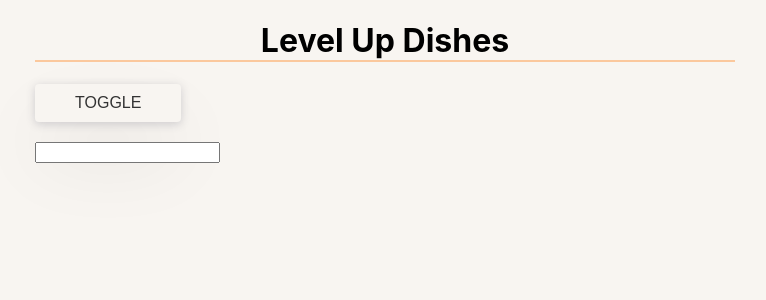
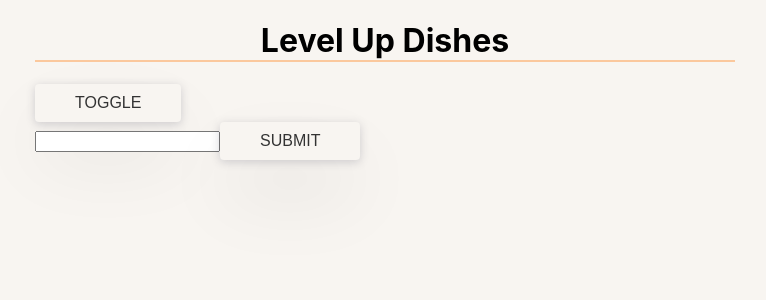
Before and after one commit to martinmasa/lut-hooks-starter, a React (Create React App) app: page / in a window 1280 px wide. Shown: the top 300 px of the page, without its empty margins (255-1021 px from the left). Built offline with nearby package versions, Linux system fonts and the light colour scheme.

Commit message:
feat: useState - pass value + function as arguments

```diff
--- a/src/App.js
+++ b/src/App.js
@@ -1,5 +1,11 @@
 import React, { useState } from 'react';
 import Toggle from './Toggle';
+
+const formSubmit = (value, setValue) => {
+  // eslint-disable-next-line no-console
+  console.log(`Form submitted with ${value}!`);
+  setValue('');
+};
 
 const App = () => {
   const [name, setName] = useState('');
@@ -10,8 +16,15 @@ const App = () => {
 
       <Toggle />
 
-      <h3>{name}</h3>
-      <input type="text" value={name} onChange={(e) => setName(e.target.value)} />
+      <form
+        onSubmit={(e) => {
+          e.preventDefault();
+          formSubmit(name, setName);
+        }}
+      >
+        <input type="text" value={name} onChange={(e) => setName(e.target.value)} />
+        <button type="submit">Submit</button>
+      </form>
     </div>
   );
 };
```
